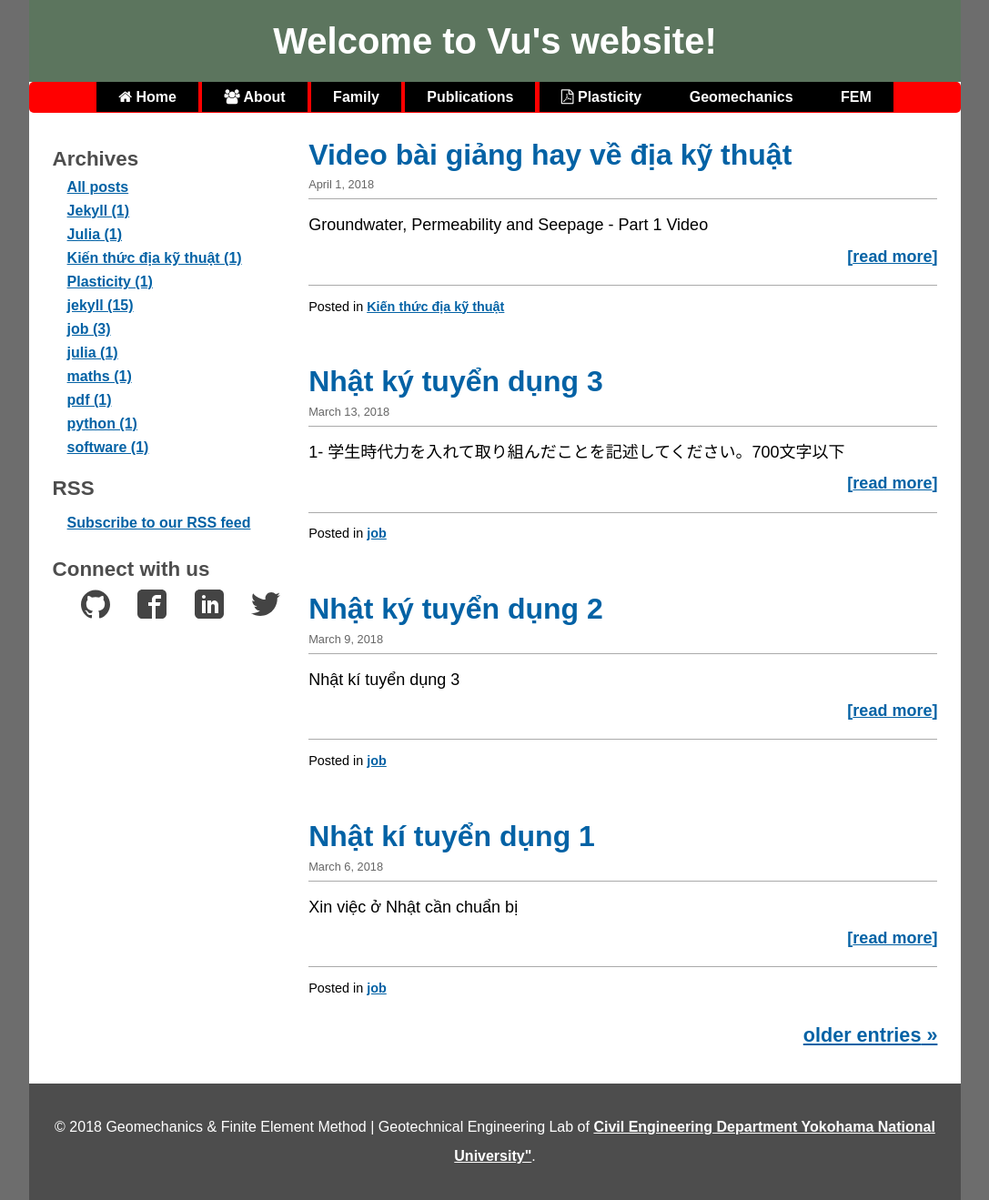
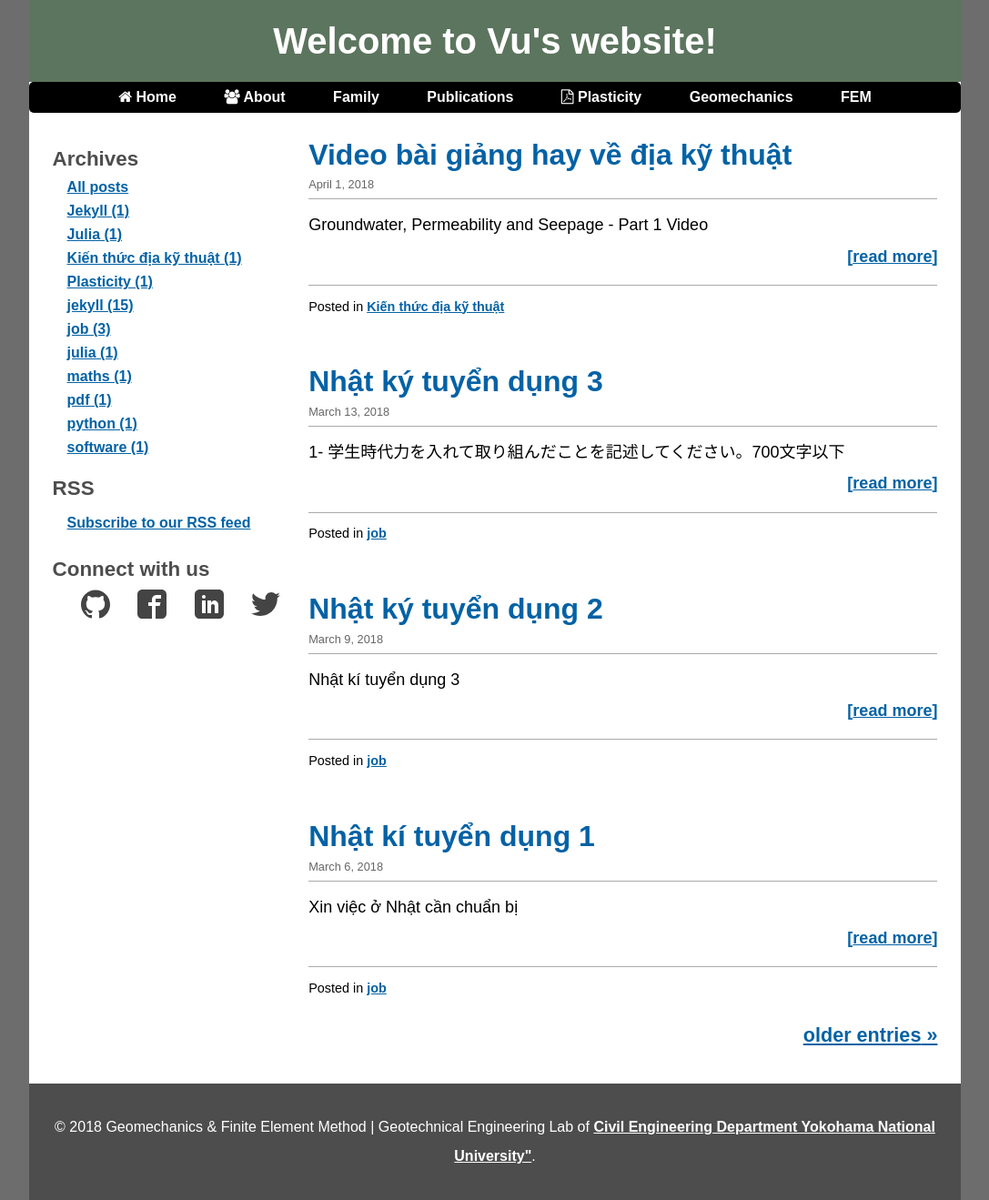
Before and after one commit to quangvunp/geomechanics, a Jekyll site: the page built from index.html, in a window 1280 px wide. Shown: the whole page at 91% size, without its empty margins (96-1183 px from the left). Built offline with Jekyll 4.4.1, drawn with Linux system fonts in a browser that asks for light colours; the list of posts is cut into pages by our own code.

Commit message:
Update main.css

```diff
--- a/css/main.css
+++ b/css/main.css
@@ -16,7 +16,7 @@
    top navigation styles
 -----------------------------------------------------*/
 #navbar ul {
-	background-color: red;
+	background-color: black;
 	list-style-type: none;
 	text-align: center;
 	margin: 0px;
```
